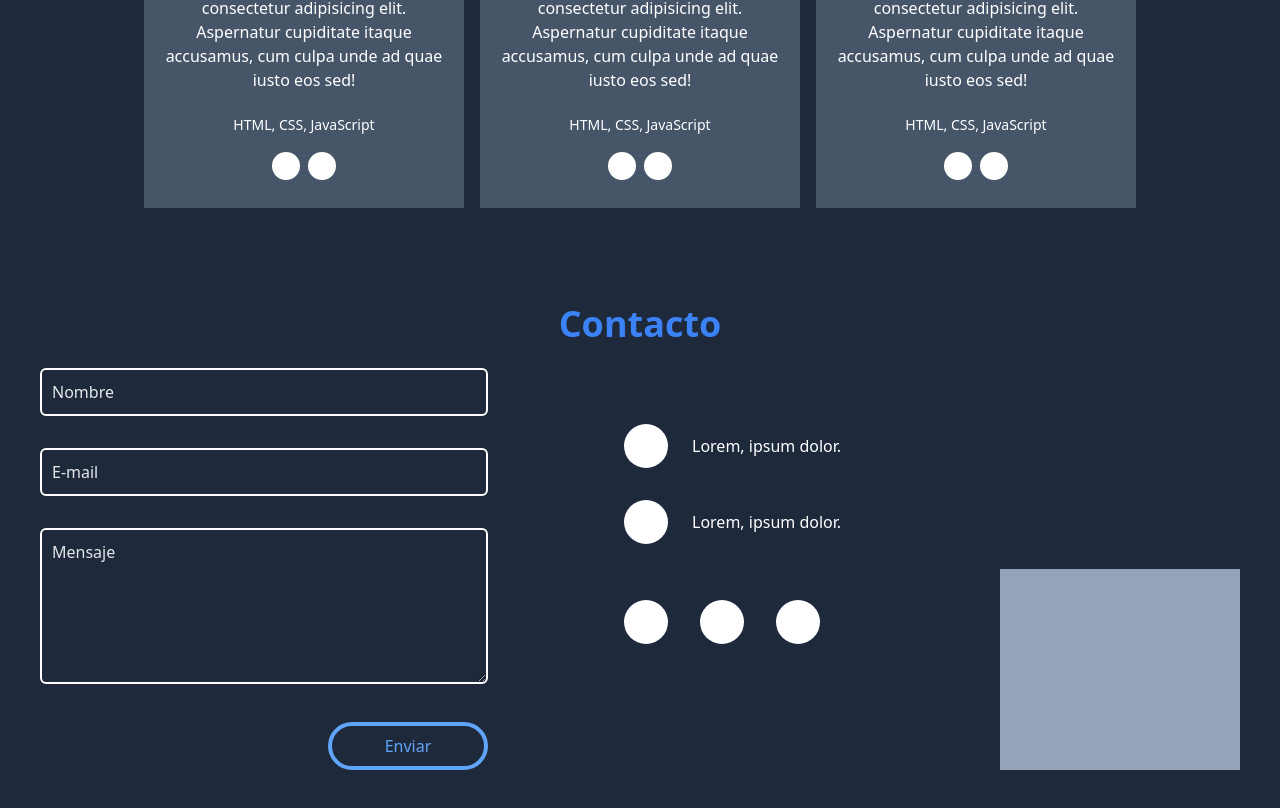
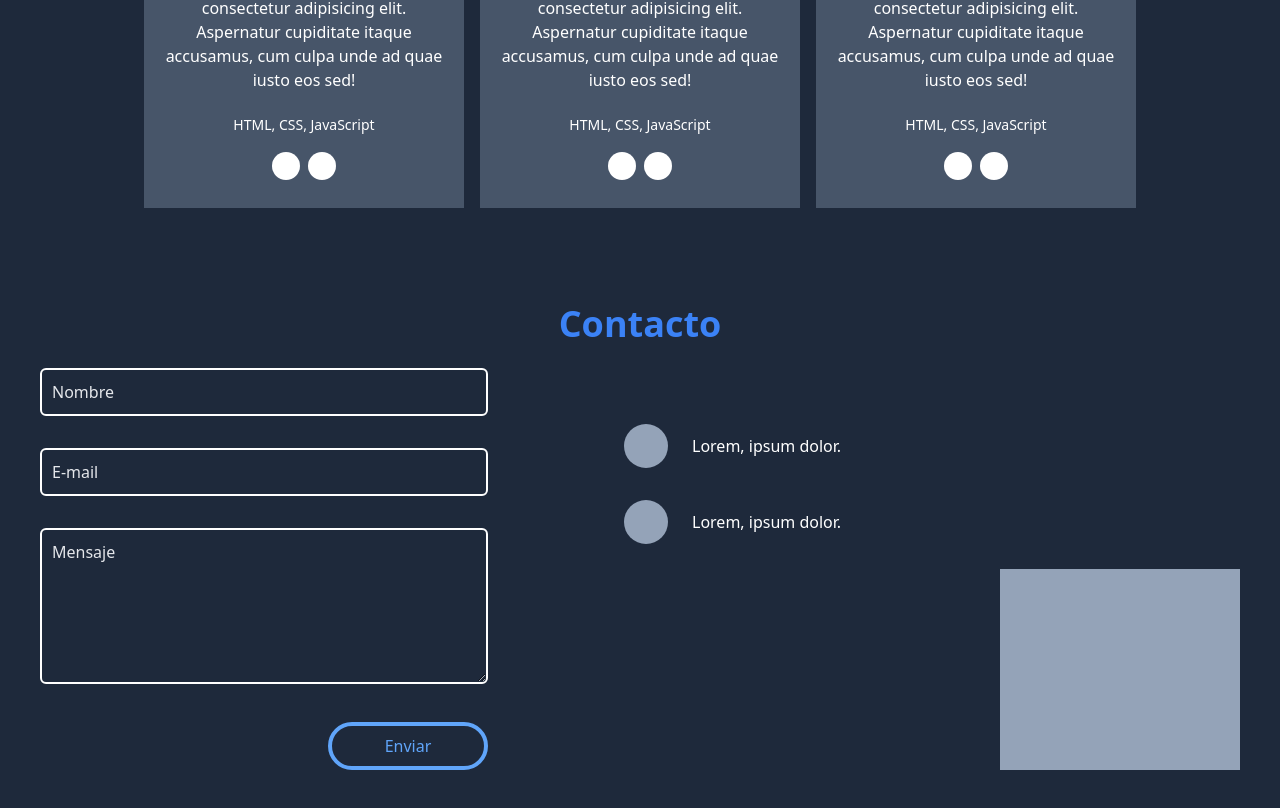
Before and after one commit to wilbernp/my-portfolio, a React (Vite) app: page / in a window 1280 px wide. Shown: the part 2843-3651 px from the top of the page. Built offline with nearby package versions, Linux system fonts and the light colour scheme.

Commit message:
fix error in menu  button

```diff
--- a/src/components/SideMenu/index.ts
+++ /dev/null
@@ -1 +0,0 @@
-export { default as SideMenu } from './SideMenu';
--- a/src/context/globalEvent/useGlobalEventContext.ts
+++ /dev/null
@@ -1,6 +0,0 @@
-import { useContext } from "react";
-import { GlobalEventContext } from "./globalEventContext";
-
-export default function useGlobalEventContext(){
-    return useContext(GlobalEventContext)
-}
--- a/src/sections/Contact/Contact.tsx
+++ b/src/sections/Contact/Contact.tsx
@@ -1,9 +1,11 @@
-
 import Button from "@/components/Button/Button";
 import { Input } from "@/components/Input";
 import SocialLink from "@/components/SocialLink/SocialLink";
 import { TextArea } from "@/components/TextArea";
 import { contactLinksData } from "@/data/social-links.data";
+import gmailIcon from '@iconify/icons-bxl/gmail';
+import phoneInTalk from '@iconify/icons-material-symbols/phone-in-talk';
+import { InlineIcon } from "@iconify/react";
 
 export default function Contact() {
     return (
@@ -36,28 +38,38 @@ export default function Contact() {
                         </div>
                     </div>
                 </form>
-                {/* links sociales icono + etiqueta */}
+               {/* links sociales */}
                 <div className="w-full md:w-[70%] max-w-md lg:w-60 flex flex-col gap-8 lg:gap-14 mt-14">
+                     {/* links sociales icono + etiqueta */}
                     <div className="flex flex-col gap-8">
-                        <SocialLink href="#" label="Lorem, ipsum dolor." />
-                        <SocialLink href="#" label="Lorem, ipsum dolor." />
+                        {/* gmail link */}
+                        <a className='flex items-center gap-6 w-max' href="#">
+                            <div className="bg-slate-400 flex items-center rounded-full w-11 h-11">
+                            <InlineIcon icon={gmailIcon} className='text-slate-800 m-auto text-2xl left-2' />
+                            </div>
+                            <span className="text-white">Lorem, ipsum dolor.</span>
+                        </a>
+
+                        {/* phone link */}
+                        <a className='flex items-center gap-6 w-max' href="#">
+                            <div className="bg-slate-400 flex items-center rounded-full w-11 h-11">
+                            <InlineIcon icon={phoneInTalk} className='text-slate-800 m-auto text-2xl left-2' />
+                            </div>
+                            <span className="text-white">Lorem, ipsum dolor.</span>
+                        </a>
                     </div>
+
                     {/* links sociales icono */}
                     <div className="flex gap-8">
                         {
                             contactLinksData.map((link, index) => {
                                 return (
-                                    <div className='w-11 h-11 '>
-
-                                        <SocialLink
-                                            key={index}
-                                            href={link.href}
-                                        />
-                                    </div>
+                                    <a href={link.href} key={index}>
+                                        <InlineIcon icon={link.icon} className='text-blue-400 text-[2.8rem] transition-transform duration-500 hover:scale-125' />
+                                    </a>
                                 )
                             })
                         }
-
                     </div >
                 </div>
                 {/* contenedor ilustracion */}
--- a/src/sections/Navbar/ButtonMenu.tsx
+++ b/src/sections/Navbar/ButtonMenu.tsx
@@ -3,19 +3,25 @@ import { InlineIcon } from '@iconify/react';
 
 interface ButtonMenuProps {
     onOpen: (isOpen: boolean) => void;
-    isOpen:boolean
+    isOpen: boolean
 }
 
-export default function ButtonMenu({onOpen, isOpen}:ButtonMenuProps) {
-    function handleOpen(){
-       onOpen(!isOpen)
+export default function ButtonMenu({ onOpen, isOpen }: ButtonMenuProps) {
+    function handleOpen() {
+        onOpen(true)
     }
+    if (isOpen) {
+        return (
+            <InlineIcon id='hello' role="button" className=' md:hidden cursor-pointer text-6xl text-blue-300' icon={hamburgerMenu} />
+        )
+    }
+
     return (
         <button
-        onClick={handleOpen}
+            onClick={handleOpen}
             className="md:hidden cursor-pointer"
         >
-            <InlineIcon id='hello' role="button" className='text-6xl text-white' icon={hamburgerMenu}/>
+            <InlineIcon id='hello' role="button" className='text-6xl text-white' icon={hamburgerMenu} />
         </button>
     );
 }
--- a/src/sections/Navbar/Navbar.tsx
+++ b/src/sections/Navbar/Navbar.tsx
@@ -2,7 +2,7 @@ import { useState } from "react";
 import { linksData } from "@/data/links.data";
 import ButtonMenu from "./ButtonMenu";
 import NavLinksRender from "./NavLinksRender";
-import { SideMenu } from "@/components/SideMenu";
+import SideMenu from "./SideMenu";
 
 export default function Navbar() {
     const [isOpen, setisOpen] = useState(false);
--- a/src/components/SideMenu/SideMenu.tsx
+++ b/src/sections/Navbar/SideMenu.tsx
@@ -1,6 +1,6 @@
 import useOutsideClick from "@/customHooks/useOutsideClick";
 import { linksData } from "@/data/links.data";
-import MenuLinksRender from "./MenuLinksRender";
+import MenuLinksRender from "../../components/SideMenu/MenuLinksRender";
 
 interface SideMenuProps {
   isOpen: boolean;
@@ -10,6 +10,7 @@ interface SideMenuProps {
 export default function SideMenu({ isOpen, onOpen }: SideMenuProps) {
   const divRef = useOutsideClick<HTMLDivElement>(() => {
     onOpen(false)
+    console.log("open callback")
   }, isOpen)
   return (
     <div>
--- a/src/types/globalEvent.d.ts
+++ /dev/null
@@ -1,3 +0,0 @@
-export default interface IGlobalEvent {
-    isButtonClick:boolean
-}
```
Also changed, not shown: src/context/globalEvent/GlobalEventProvider.tsx (deleted, +0 -28 lines), src/context/globalEvent/globalEventContext.ts (deleted, +0 -17 lines).
